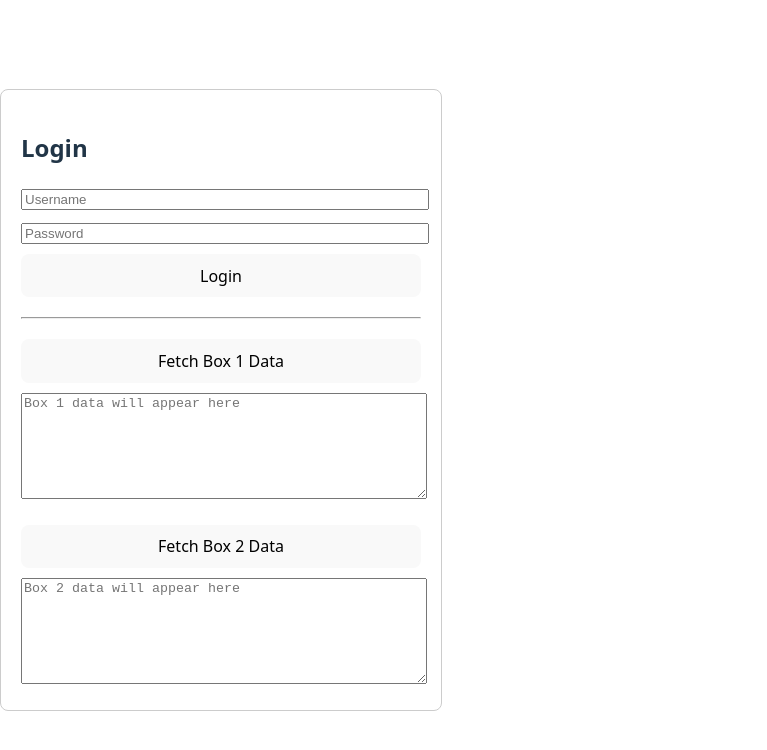
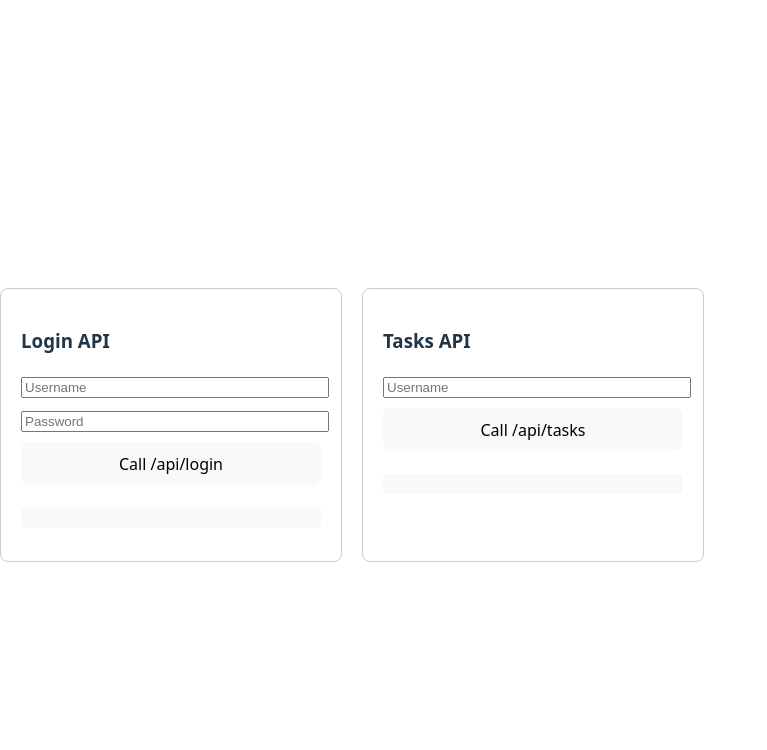
Before and after one commit to ddimitrakopoulos/taskGen-front, a React (Vite) app in the folder frontend/: page / in a window 1280 px wide. Shown: the top 750 px of the page, without its empty margins (0-767 px from the left). Built offline with nearby package versions, Linux system fonts and the light colour scheme.

Commit message:
Update LoginPage.tsx

```diff
--- a/frontend/src/LoginPage.tsx
+++ b/frontend/src/LoginPage.tsx
@@ -1,112 +1,85 @@
 import React, { useState } from 'react';
 
-interface LoginPageProps {
-  onLogin: () => void;
-}
+const ApiTester: React.FC = () => {
+  const [loginUsername, setLoginUsername] = useState('');
+  const [loginPassword, setLoginPassword] = useState('');
+  const [loginResult, setLoginResult] = useState<string | null>(null);
 
-const LoginPage: React.FC<LoginPageProps> = ({ onLogin }) => {
-  const [username, setUsername] = useState('');
-  const [password, setPassword] = useState('');
+  const [taskUsername, setTaskUsername] = useState('');
+  const [tasksResult, setTasksResult] = useState<string | null>(null);
 
-  const [box1Data, setBox1Data] = useState<string>('');
-  const [box2Data, setBox2Data] = useState<string>('');
-  const [loading1, setLoading1] = useState(false);
-  const [loading2, setLoading2] = useState(false);
-
-  const handleSubmit = (e: React.FormEvent) => {
-    e.preventDefault();
-    if (username && password) {
-      onLogin();
+  // Call /api/login
+  const handleLogin = async () => {
+    try {
+      const res = await fetch('/api/login', {
+        method: 'POST',
+        headers: { 'Content-Type': 'application/json' },
+        body: JSON.stringify({ username: loginUsername, password: loginPassword }),
+      });
+      const data = await res.json();
+      setLoginResult(JSON.stringify(data, null, 2));
+    } catch (err: any) {
+      setLoginResult('Error: ' + err.message);
     }
   };
 
-  // Improved fetch with error details
-  const handleBox1Fetch = async () => {
-    setLoading1(true);
-    setBox1Data('');
+  // Call /api/tasks
+  const handleGetTasks = async () => {
     try {
-      const res = await fetch('/api1');
-      if (!res.ok) {
-        throw new Error(`HTTP ${res.status} - ${res.statusText}`);
-      }
+      const res = await fetch(`/api/tasks?username=${taskUsername}`);
       const data = await res.json();
-      setBox1Data(JSON.stringify(data, null, 2));
+      setTasksResult(JSON.stringify(data, null, 2));
     } catch (err: any) {
-      console.error('Error fetching Box 1:', err);
-      setBox1Data(`Error fetching Box 1:\n${err.message}`);
-    } finally {
-      setLoading1(false);
-    }
-  };
-
-  const handleBox2Fetch = async () => {
-    setLoading2(true);
-    setBox2Data('');
-    try {
-      const res = await fetch('/api2');
-      if (!res.ok) {
-        throw new Error(`HTTP ${res.status} - ${res.statusText}`);
-      }
-      const data = await res.json();
-      setBox2Data(JSON.stringify(data, null, 2));
-    } catch (err: any) {
-      console.error('Error fetching Box 2:', err);
-      setBox2Data(`Error fetching Box 2:\n${err.message}`);
-    } finally {
-      setLoading2(false);
+      setTasksResult('Error: ' + err.message);
     }
   };
 
   return (
-    <div style={{ maxWidth: 400, margin: '50px auto', padding: 20, border: '1px solid #ccc', borderRadius: 8 }}>
-      <h2>Login</h2>
-      <form onSubmit={handleSubmit}>
+    <div style={{ display: 'flex', gap: 20, justifyContent: 'center', marginTop: 50 }}>
+      {/* Login Box */}
+      <div style={{ border: '1px solid #ccc', borderRadius: 8, padding: 20, width: 300 }}>
+        <h3>Login API</h3>
         <input
           type="text"
           placeholder="Username"
-          value={username}
-          onChange={e => setUsername(e.target.value)}
+          value={loginUsername}
+          onChange={e => setLoginUsername(e.target.value)}
           style={{ width: '100%', marginBottom: 10 }}
         />
         <input
           type="password"
           placeholder="Password"
-          value={password}
-          onChange={e => setPassword(e.target.value)}
+          value={loginPassword}
+          onChange={e => setLoginPassword(e.target.value)}
           style={{ width: '100%', marginBottom: 10 }}
         />
-        <button type="submit" style={{ width: '100%' }}>Login</button>
-      </form>
-
-      <hr style={{ margin: '20px 0' }} />
-
-      {/* Box 1 */}
-      <div style={{ marginBottom: 20 }}>
-        <button onClick={handleBox1Fetch} disabled={loading1} style={{ width: '100%', marginBottom: 10 }}>
-          {loading1 ? 'Loading Box 1...' : 'Fetch Box 1 Data'}
+        <button onClick={handleLogin} style={{ width: '100%', marginBottom: 10 }}>
+          Call /api/login
         </button>
-        <textarea
-          readOnly
-          value={box1Data}
-          placeholder="Box 1 data will appear here"
-          style={{ width: '100%', height: 100 }}
-        />
+        <pre style={{ background: '#f9f9f9', padding: 10, borderRadius: 4 }}>
+          {loginResult}
+        </pre>
       </div>
 
-      {/* Box 2 */}
-      <div>
-        <button onClick={handleBox2Fetch} disabled={loading2} style={{ width: '100%', marginBottom: 10 }}>
-          {loading2 ? 'Loading Box 2...' : 'Fetch Box 2 Data'}
+      {/* Tasks Box */}
+      <div style={{ border: '1px solid #ccc', borderRadius: 8, padding: 20, width: 300 }}>
+        <h3>Tasks API</h3>
+        <input
+          type="text"
+          placeholder="Username"
+          value={taskUsername}
+          onChange={e => setTaskUsername(e.target.value)}
+          style={{ width: '100%', marginBottom: 10 }}
+        />
+        <button onClick={handleGetTasks} style={{ width: '100%', marginBottom: 10 }}>
+          Call /api/tasks
         </button>
-        <textarea
-          readOnly
-          value={box2Data}
-          placeholder="Box 2 data will appear here"
-          style={{ width: '100%', height: 100 }}
-        />
+        <pre style={{ background: '#f9f9f9', padding: 10, borderRadius: 4 }}>
+          {tasksResult}
+        </pre>
       </div>
     </div>
   );
 };
 
-export default LoginPage;
+export default ApiTester;
```
